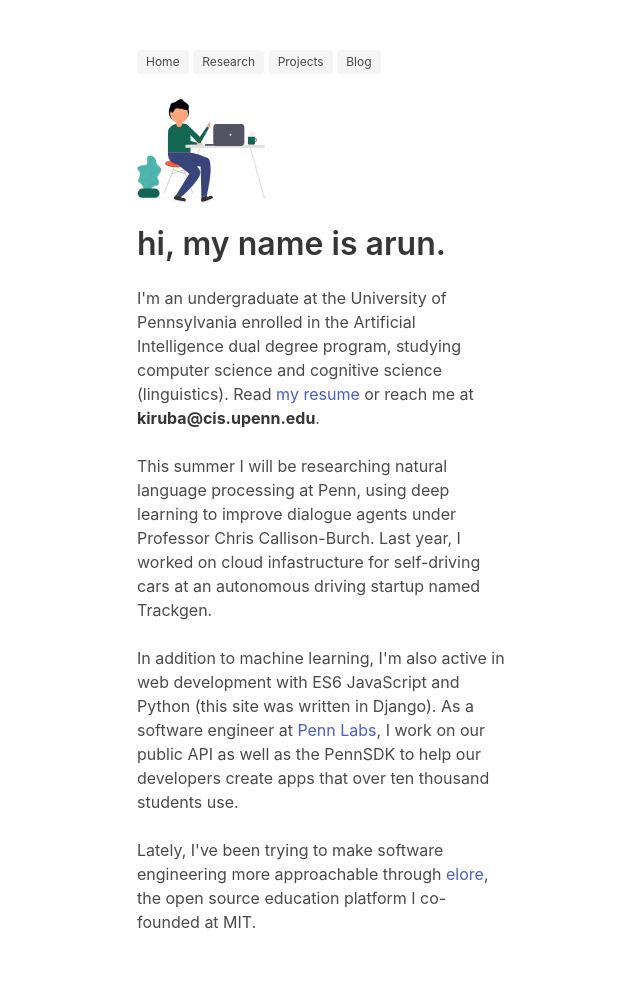
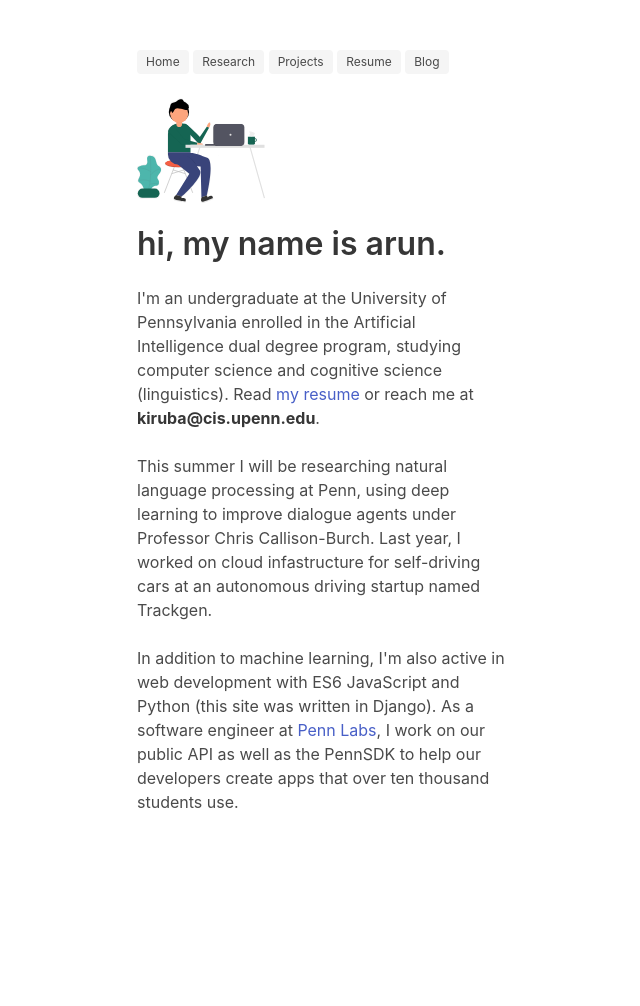
Before and after one commit to kirubarajan/old_site, a Django app: page / in a window 1280 px wide. Shown: the whole page, without its empty margins (319-959 px from the left). After the commit the page ends 808 px from the top, so only its background shows below. Run offline with Django 3.2, Linux system fonts and the light colour scheme; some libraries are stand-ins or nearby versions.

Commit message:
Remove elore

```diff
--- a/kirubarajan/assets/style.css
+++ b/kirubarajan/assets/style.css
@@ -1,3 +1,12 @@
+@font-face {
+    font-family: 'Avenir';
+    src: url('https://storage.googleapis.com/kirubarajan-site.appspot.com/assets/AvenirLTStd-Book.otf') format('opentype');
+}
+
+h1 {
+    font-family: 'Avenir', !important;
+}
+
 .generated h1 {
     font-size: 200% !important;
     font-weight: 600 !important;
--- a/kirubarajan/templates/splash.html
+++ b/kirubarajan/templates/splash.html
@@ -11,6 +11,7 @@
             <a href="/"> <span class="tag is-light"> Home </span> </a>
             <a href="/research"> <span class="tag is-light"> Research </span> </a>
             <a href="/projects"> <span class="tag is-light"> Projects </span> </a>
+            <a href="{% static 'resume.pdf' %}"> <span class="tag is-light"> Resume </span> </a>
             <a href="/blog"> <span class="tag is-light"> Blog </span> </a>
             <br> <br>
           </nav>
@@ -31,10 +32,6 @@
             In addition to machine learning, I'm also active in web development with ES6 JavaScript and Python
             (this site was written in Django). As a software engineer at <a href="https://pennlabs.org">Penn Labs</a>, I work on
             our public API as well as the PennSDK to help our developers create apps that over ten thousand students use. <br> <br>
-
-            Lately, I've been trying to make software engineering more approachable through
-            <a href="https://beta.elore.io">elore</a>, the open source education platform I co-founded at MIT. <br> <br>
-
           </p>
         </div>
         <div class="column"></div>
```
